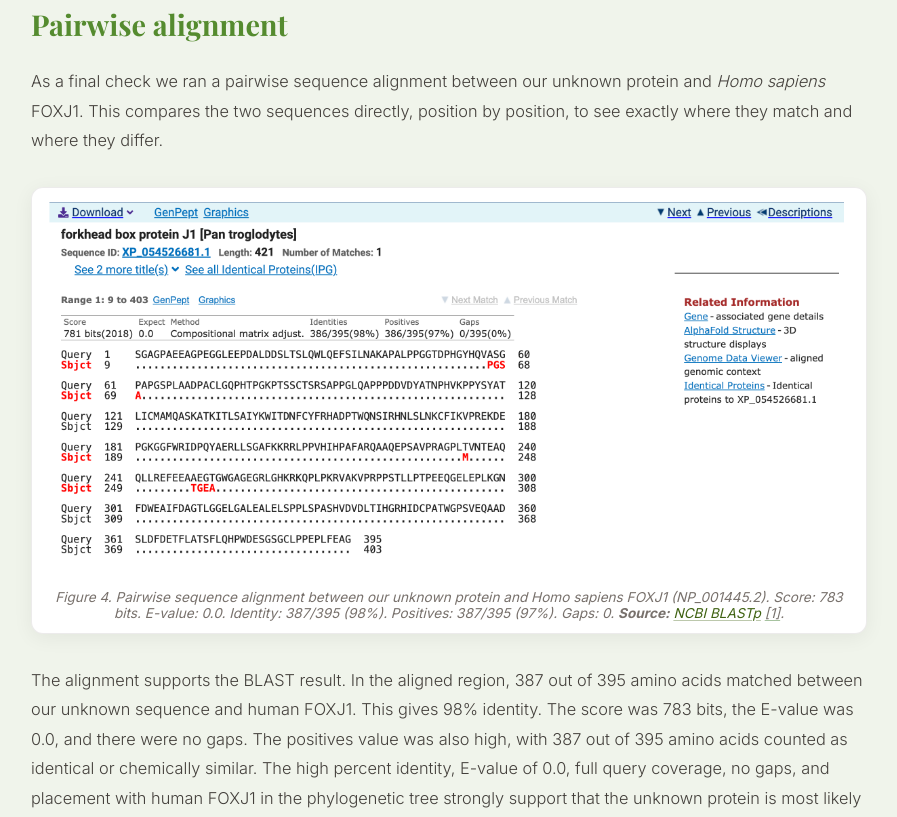
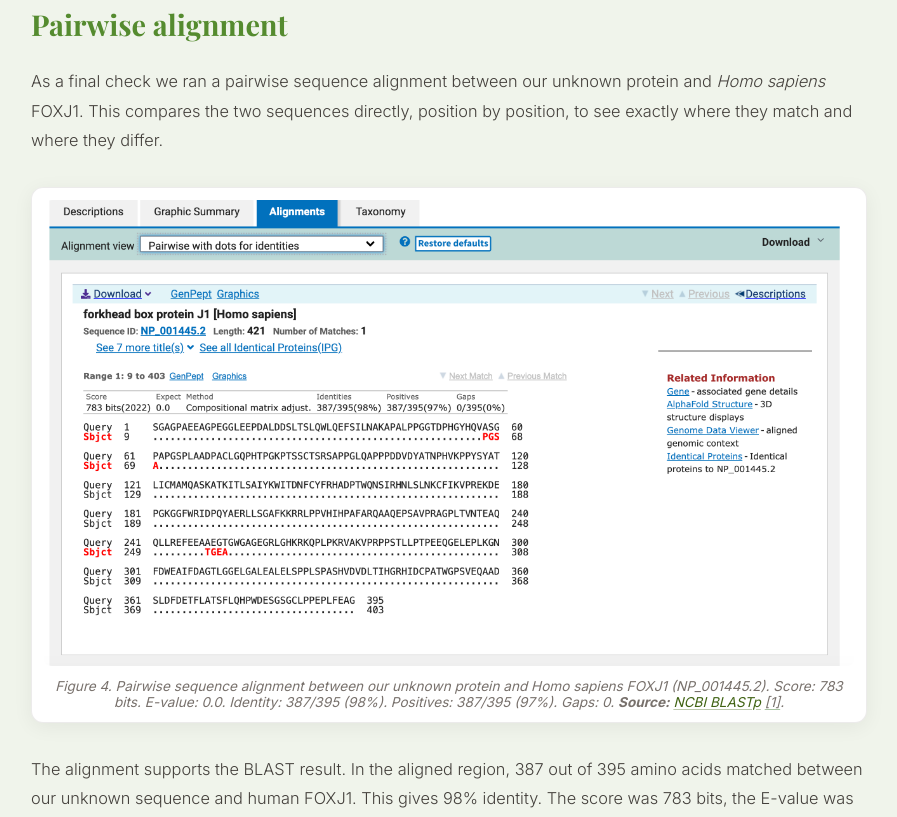
Before and after one commit to ritikadawadi/FOXJ1_CMB, a Flask app: page /results/1 in a window 1280 px wide. Shown: the part 4005-4822 px from the top of the page, without its empty margins (191-1088 px from the left). Run offline with Flask 3, Linux system fonts and the light colour scheme.

Commit message:
fix homolog finding

```diff
--- a/templates/results_1.html
+++ b/templates/results_1.html
@@ -85,7 +85,7 @@
     </p>
 
     <div class="figure figure--image" id="figure-4">
-        <img src="{{ url_for('static', filename='images/results_1_blast/homolog-4-pairwise.png') }}" width="1200" height="675" alt="Pairwise alignment between the unknown protein and Homo sapiens FOXJ1 NP_001445.2" loading="lazy" decoding="async">
+        <img src="{{ url_for('static', filename='images/results_1_blast/Screenshot 2026-04-20 at 9.19.22 PM.png') }}" width="1200" height="675" alt="NCBI BLAST pairwise alignment: unknown protein vs Homo sapiens FOXJ1 NP_001445.2" loading="lazy" decoding="async">
         <div class="figure-caption">
             Figure 4. Pairwise sequence alignment between our unknown protein and <em>Homo sapiens</em> FOXJ1 (NP_001445.2). Score: 783 bits. E-value: 0.0. Identity: 387/395 (98%). Positives: 387/395 (97%). Gaps: 0.
             <strong>Source:</strong> <a href="https://blast.ncbi.nlm.nih.gov/Blast.cgi" target="_blank">NCBI BLASTp</a> <a href="#ref-1" class="ref-callout">[1]</a>.
```
Also changed, not shown: static/images/results_1_blast/Screenshot 2026-04-20 at 9.21.36 PM.png (deleted).
